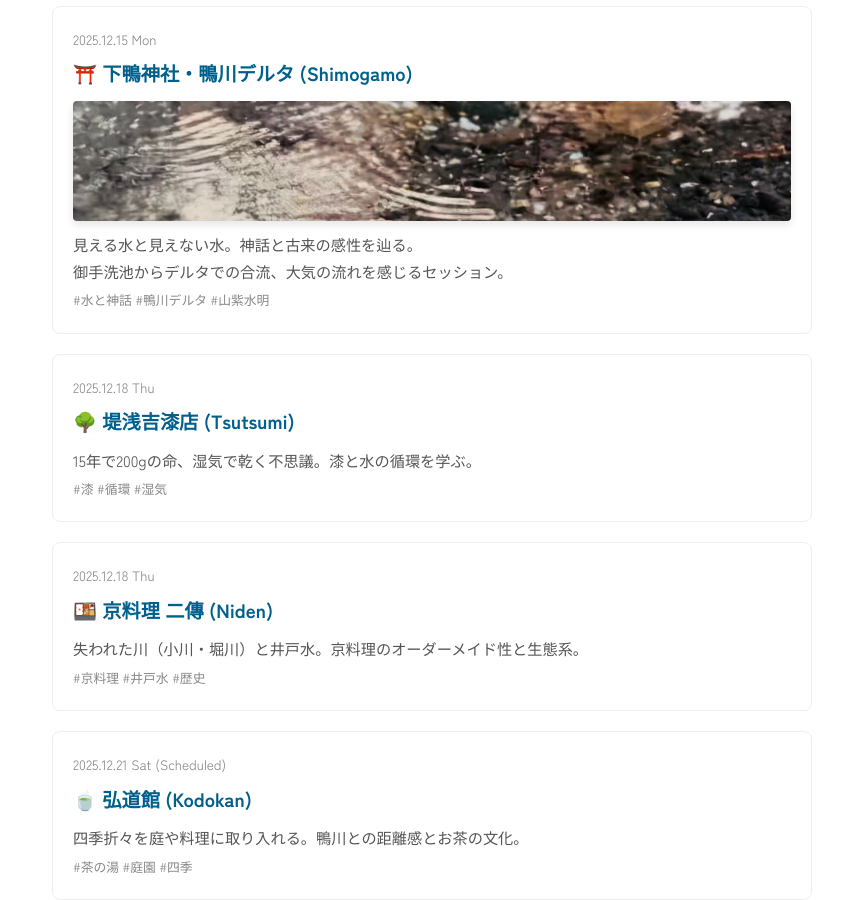
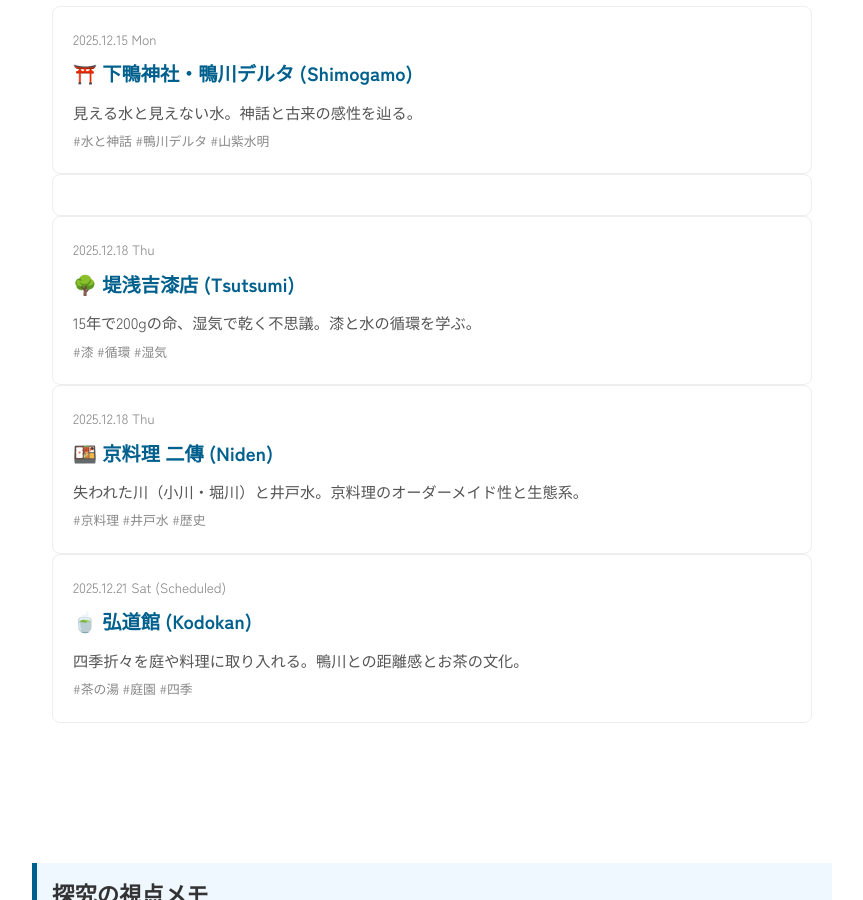
Before and after one commit to REMriaTV/iki-mono, a Jekyll site: the page built from journeys/fukumoto/index.html, in a window 1280 px wide and 900 px high, scrolled down 1745 px. Shown: the whole window, without its empty margins (208-1071 px from the left). Built offline with Jekyll 4.4.1, drawn with Linux system fonts in a browser that asks for light colours.

Commit message:
index.html 写真を削除。シンプルに

```diff
--- a/journeys/fukumoto/index.html
+++ b/journeys/fukumoto/index.html
@@ -194,10 +194,7 @@ title: "Fukumoto Lab: 探究と教育の旅"
                 <span class="log-date">2025.12.15 Mon</span>
                 <div class="log-title">⛩️ 下鴨神社・鴨川デルタ (Shimogamo)</div>
                 <div class="log-desc">
-                    <img src="./shimogamo01.jpg" alt="下鴨神社" style="width:100%; height:120px; object-fit:cover; border-radius:4px; margin-top:10px; margin-bottom:10px;">
-                    <div>
                         見える水と見えない水。神話と古来の感性を辿る。<br>
-                        御手洗池からデルタでの合流、大気の流れを感じるセッション。<br>
                         <span style="font-size:0.8rem; color:#888;">#水と神話 #鴨川デルタ #山紫水明</span>
                     </div>
                 </div>
```
